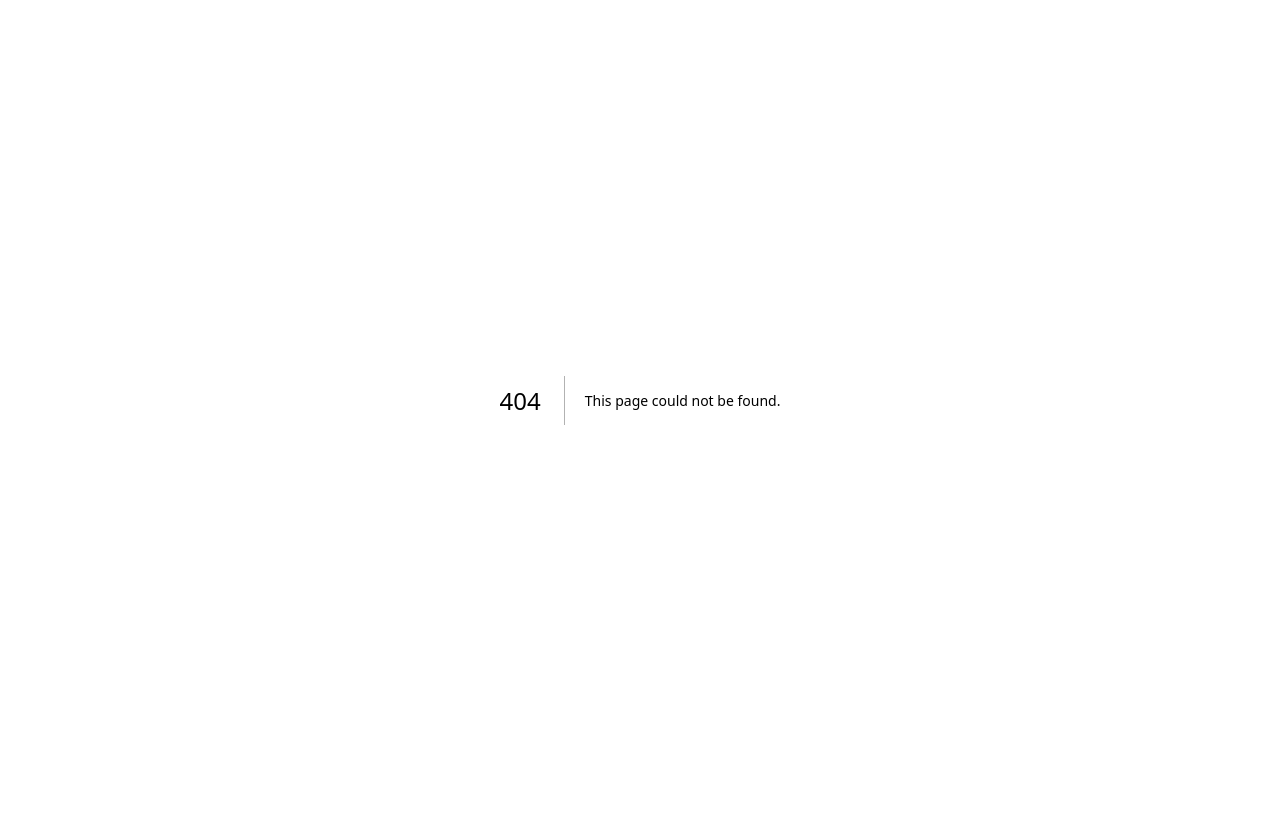
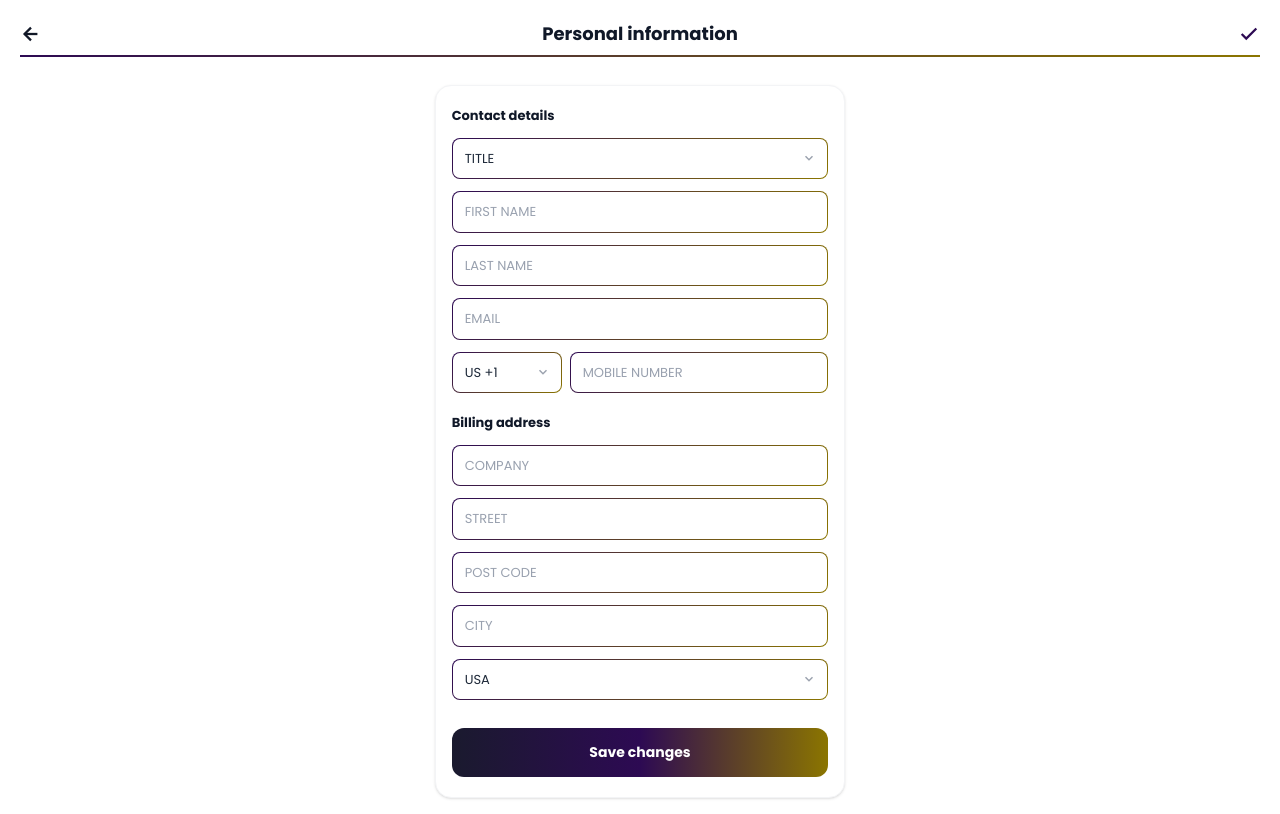
Before and after one commit to temmy762/movo-app, a Next.js app: page /home/profile/personal-info/edit in a window 1280 px wide. Before the commit this address had no page. Built offline with nearby package versions, Linux system fonts and the light colour scheme.

Commit message:
feat: edit personal information screen with contact + billing fields

```diff
--- /dev/null
+++ b/app/home/profile/personal-info/edit/page.tsx
@@ -0,0 +1,211 @@
+"use client";
+
+import { useRouter } from "next/navigation";
+import { useState } from "react";
+
+const gradientBorder = {
+  background:
+    "linear-gradient(white, white) padding-box, linear-gradient(135deg, #2D0A53 0%, #8B7500 100%) border-box",
+  border: "1.5px solid transparent",
+};
+
+function Field({
+  placeholder,
+  value,
+  onChange,
+  type = "text",
+}: {
+  placeholder: string;
+  value: string;
+  onChange: (v: string) => void;
+  type?: string;
+}) {
+  return (
+    <input
+      type={type}
+      value={value}
+      onChange={(e) => onChange(e.target.value)}
+      placeholder={placeholder}
+      className="w-full px-3 py-2.5 rounded-lg text-[13px] text-gray-800 placeholder-gray-400 focus:outline-none"
+      style={gradientBorder}
+    />
+  );
+}
+
+function SelectField({
+  value,
+  onChange,
+  options,
+  placeholder,
+}: {
+  value: string;
+  onChange: (v: string) => void;
+  options: { label: string; value: string }[];
+  placeholder: string;
+}) {
+  return (
+    <div className="relative">
+      <select
+        value={value}
+        onChange={(e) => onChange(e.target.value)}
+        className="w-full px-3 py-2.5 rounded-lg text-[13px] text-gray-800 focus:outline-none appearance-none"
+        style={gradientBorder}
+      >
+        <option value="" disabled>{placeholder}</option>
+        {options.map((o) => (
+          <option key={o.value} value={o.value}>{o.label}</option>
+        ))}
+      </select>
+      <svg
+        className="absolute right-3 top-1/2 -translate-y-1/2 pointer-events-none"
+        width="14" height="14" viewBox="0 0 24 24" fill="none" stroke="#9ca3af" strokeWidth="2.5"
+      >
+        <polyline points="6 9 12 15 18 9" />
+      </svg>
+    </div>
+  );
+}
+
+const titles = [
+  { label: "Mr.", value: "mr" },
+  { label: "Mrs.", value: "mrs" },
+  { label: "Ms.", value: "ms" },
+  { label: "Dr.", value: "dr" },
+];
+
+const countryCodes = [
+  { label: "US +1", value: "us" },
+  { label: "UK +44", value: "uk" },
+  { label: "NG +234", value: "ng" },
+  { label: "CA +1", value: "ca" },
+];
+
+const countries = [
+  { label: "USA", value: "usa" },
+  { label: "United Kingdom", value: "uk" },
+  { label: "Nigeria", value: "ng" },
+  { label: "Canada", value: "ca" },
+];
+
+export default function EditPersonalInfoPage() {
+  const router = useRouter();
+
+  const [title, setTitle] = useState("");
+  const [firstName, setFirstName] = useState("");
+  const [lastName, setLastName] = useState("");
+  const [email, setEmail] = useState("");
+  const [countryCode, setCountryCode] = useState("us");
+  const [mobile, setMobile] = useState("");
+  const [company, setCompany] = useState("");
+  const [street, setStreet] = useState("");
+  const [postCode, setPostCode] = useState("");
+  const [city, setCity] = useState("");
+  const [country, setCountry] = useState("usa");
+
+  return (
+    <div
+      className="min-h-screen bg-white flex flex-col"
+      style={{ fontFamily: "var(--font-poppins)" }}
+    >
+      {/* Header */}
+      <div className="px-5 pt-5 pb-3">
+        <div className="flex items-center justify-between mb-1">
+          <button
+            type="button"
+            onClick={() => router.back()}
+            className="no-hover-fx"
+            aria-label="Go back"
+          >
+            <svg width="22" height="22" viewBox="0 0 24 24" fill="none" stroke="#111827" strokeWidth="2.5">
+              <line x1="19" y1="12" x2="5" y2="12" />
+              <polyline points="12 19 5 12 12 5" />
+            </svg>
+          </button>
+          <h1 className="text-[18px] font-bold text-gray-900">Personal information</h1>
+          <button
+            type="button"
+            onClick={() => router.back()}
+            className="no-hover-fx"
+            aria-label="Save"
+          >
+            <svg width="22" height="22" viewBox="0 0 24 24" fill="none" stroke="#2D0A53" strokeWidth="2.5">
+              <polyline points="20 6 9 17 4 12" />
+            </svg>
+          </button>
+        </div>
+        <div
+          className="h-[2px] mt-2"
+          style={{ background: "linear-gradient(90deg, #2D0A53 0%, #8B7500 100%)" }}
+        />
+      </div>
+
+      {/* 3-card grid */}
+      <div className="flex-1 grid grid-cols-1 md:grid-cols-3 gap-3 px-3 py-4">
+
+        {/* Left card */}
+        <div className="hidden md:block rounded-2xl bg-white" />
+
+        {/* Center card */}
+        <div className="rounded-2xl bg-white border border-gray-100 shadow-sm px-4 py-5 flex flex-col gap-5 overflow-y-auto">
+
+          {/* Contact details */}
+          <div className="flex flex-col gap-3">
+            <p className="text-[13px] font-bold text-gray-900">Contact details</p>
+            <SelectField
+              value={title}
+              onChange={setTitle}
+              options={titles}
+              placeholder="TITLE"
+            />
+            <Field placeholder="FIRST NAME" value={firstName} onChange={setFirstName} />
+            <Field placeholder="LAST NAME" value={lastName} onChange={setLastName} />
+            <Field placeholder="EMAIL" value={email} onChange={setEmail} type="email" />
+            {/* Country code + mobile */}
+            <div className="flex gap-2">
+              <div className="w-[110px] shrink-0">
+                <SelectField
+                  value={countryCode}
+                  onChange={setCountryCode}
+                  options={countryCodes}
+                  placeholder="CODE"
+                />
+              </div>
+              <div className="flex-1">
+                <Field placeholder="MOBILE NUMBER" value={mobile} onChange={setMobile} type="tel" />
+              </div>
+            </div>
+          </div>
+
+          {/* Billing address */}
+          <div className="flex flex-col gap-3">
+            <p className="text-[13px] font-bold text-gray-900">Billing address</p>
+            <Field placeholder="COMPANY" value={company} onChange={setCompany} />
+            <Field placeholder="STREET" value={street} onChange={setStreet} />
+            <Field placeholder="POST CODE" value={postCode} onChange={setPostCode} />
+            <Field placeholder="CITY" value={city} onChange={setCity} />
+            <SelectField
+              value={country}
+              onChange={setCountry}
+              options={countries}
+              placeholder="SELECT COUNTRY"
+            />
+          </div>
+
+          {/* Save button */}
+          <button
+            type="button"
+            onClick={() => router.back()}
+            className="w-full py-3.5 rounded-xl text-white font-bold text-[14px] mt-2"
+            style={{ background: "linear-gradient(90deg, #1a1a2e 0%, #2D0A53 50%, #8B7500 100%)" }}
+          >
+            Save changes
+          </button>
+        </div>
+
+        {/* Right card */}
+        <div className="hidden md:block rounded-2xl bg-white" />
+
+      </div>
+    </div>
+  );
+}
--- a/app/home/profile/personal-info/page.tsx
+++ b/app/home/profile/personal-info/page.tsx
@@ -4,6 +4,7 @@ import { useRouter } from "next/navigation";
 
 export default function PersonalInfoPage() {
   const router = useRouter();
+
 
   return (
     <div
@@ -64,6 +65,7 @@ export default function PersonalInfoPage() {
 
           <button
             type="button"
+            onClick={() => router.push("/home/profile/personal-info/edit")}
             className="w-full py-3.5 rounded-xl text-white font-bold text-[14px] mt-8"
             style={{ background: "linear-gradient(90deg, #1a1a2e 0%, #2D0A53 50%, #8B7500 100%)" }}
           >
```
